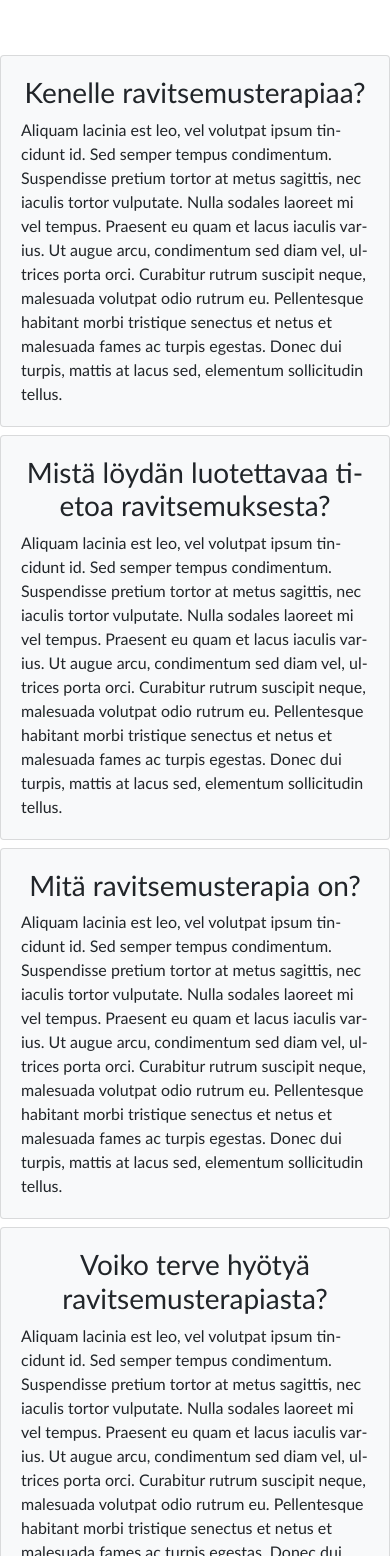
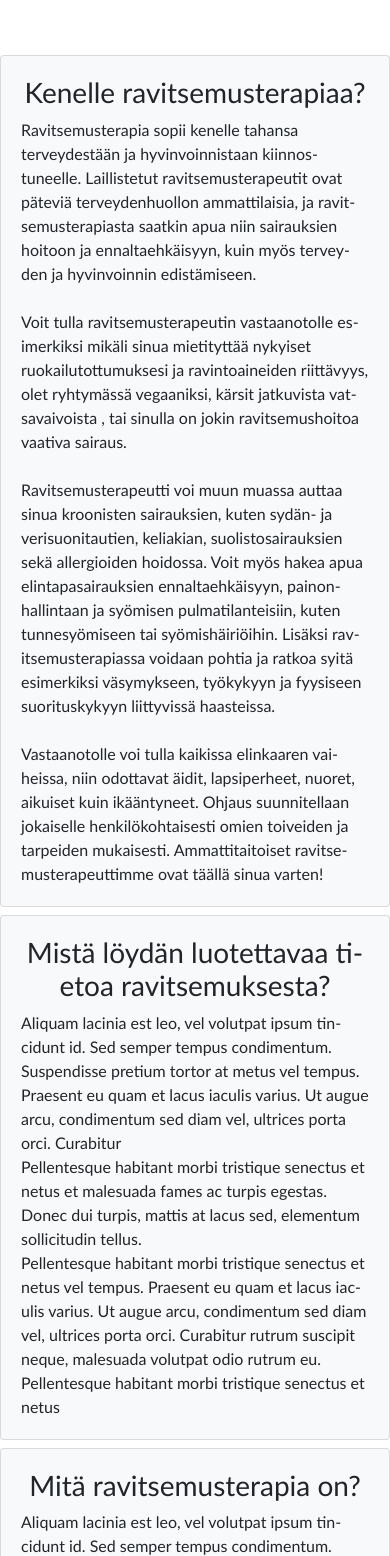
Before and after one commit to azp69/terapeutti_front, a React (Create React App) app: page /miksi in a window 390 px wide. Shown: the part 1672-3228 px from the top of the page. Built offline with nearby package versions, Linux system fonts and the light colour scheme.

Commit message:
Lisätty pari tekstiä

```diff
--- a/src/components/contact.jsx
+++ b/src/components/contact.jsx
@@ -14,18 +14,18 @@ export default function Contact() {
 				<h1>Tutustutaan!</h1>
 			</div>
 			<div className="col-sm-12 col-md-4 text-center">
-				<p>Matti Meikäläinen</p>
-				<p>matti@meikalainen.fi</p>
+				<p>Reetta Eerikäinen</p>
+				<p>reettaee@student.uef.fi</p>
+				<p>044 295 5552</p>
+			</div>
+			<div className="col-sm-12 col-md-4 text-center">
+				<p>Eevi Peltola</p>
+				<p>eevip@student.uef.fi</p>
 				<p>050-123123123</p>
 			</div>
 			<div className="col-sm-12 col-md-4 text-center">
-				<p>Matti Meikäläinen</p>
-				<p>matti@meikalainen.fi</p>
-				<p>050-123123123</p>
-			</div>
-			<div className="col-sm-12 col-md-4 text-center">
-				<p>Matti Meikäläinen</p>
-				<p>matti@meikalainen.fi</p>
+				<p>Jasmin Qvick</p>
+				<p>jasminq@studen.uef.fi</p>
 				<p>050-123123123</p>
 			</div>
 		</div>
--- a/src/components/whyTherapy.jsx
+++ b/src/components/whyTherapy.jsx
@@ -31,15 +31,35 @@ export default function WhyTherapy() {
 						<div className="card-body">
 							<h3 className="text-center">Kenelle ravitsemusterapiaa?</h3>
 							<div>
-								Aliquam lacinia est leo, vel volutpat ipsum tincidunt id. Sed
-								semper tempus condimentum. Suspendisse pretium tortor at metus
-								sagittis, nec iaculis tortor vulputate. Nulla sodales laoreet mi
-								vel tempus. Praesent eu quam et lacus iaculis varius. Ut augue
-								arcu, condimentum sed diam vel, ultrices porta orci. Curabitur
-								rutrum suscipit neque, malesuada volutpat odio rutrum eu.
-								Pellentesque habitant morbi tristique senectus et netus et
-								malesuada fames ac turpis egestas. Donec dui turpis, mattis at
-								lacus sed, elementum sollicitudin tellus.
+							<div>
+							Ravitsemusterapia sopii kenelle tahansa terveydestään ja hyvinvoinnistaan kiinnostuneelle.
+							 Laillistetut ravitsemusterapeutit ovat päteviä terveydenhuollon ammattilaisia,
+							  ja ravitsemusterapiasta saatkin apua niin sairauksien hoitoon ja ennaltaehkäisyyn,
+								 kuin myös terveyden ja hyvinvoinnin edistämiseen.
+							</div>
+							<br/>
+							<div>
+							Voit tulla ravitsemusterapeutin vastaanotolle esimerkiksi mikäli sinua mietityttää nykyiset
+							 ruokailutottumuksesi ja ravintoaineiden riittävyys,
+							  olet ryhtymässä vegaaniksi, kärsit jatkuvista vatsavaivoista
+								, tai sinulla on jokin ravitsemushoitoa vaativa sairaus.
+								</div>
+							<br/>
+								<div>
+							Ravitsemusterapeutti voi muun muassa auttaa sinua kroonisten sairauksien,
+							 kuten sydän- ja verisuonitautien, keliakian, suolistosairauksien sekä allergioiden hoidossa.
+							  Voit myös hakea apua elintapasairauksien ennaltaehkäisyyn, painonhallintaan ja syömisen
+								pulmatilanteisiin, kuten tunnesyömiseen tai syömishäiriöihin. Lisäksi ravitsemusterapiassa
+								 voidaan pohtia ja ratkoa syitä esimerkiksi väsymykseen, työkykyyn ja fyysiseen suorituskykyyn
+								  liittyvissä haasteissa.
+									</div>
+								<br/>
+									<div>
+							Vastaanotolle voi tulla kaikissa elinkaaren vaiheissa, niin odottavat äidit,
+							lapsiperheet, nuoret, aikuiset kuin ikääntyneet. Ohjaus suunnitellaan jokaiselle henkilökohtaisesti
+							 omien toiveiden ja tarpeiden mukaisesti. Ammattitaitoiset ravitsemusterapeuttimme
+							 ovat täällä sinua varten!
+							 	</div>
 							</div>
 						</div>
 					</div>
@@ -52,13 +72,19 @@ export default function WhyTherapy() {
 							<div>
 								Aliquam lacinia est leo, vel volutpat ipsum tincidunt id. Sed
 								semper tempus condimentum. Suspendisse pretium tortor at metus
-								sagittis, nec iaculis tortor vulputate. Nulla sodales laoreet mi
+								vel tempus. Praesent eu quam et lacus iaculis varius. Ut augue
+								arcu, condimentum sed diam vel, ultrices porta orci. Curabitur
+								<br/>
+								Pellentesque habitant morbi tristique senectus et netus et
+								malesuada fames ac turpis egestas. Donec dui turpis, mattis at
+								lacus sed, elementum sollicitudin tellus.
+							  <br/>
+								Pellentesque habitant morbi tristique senectus et netus
 								vel tempus. Praesent eu quam et lacus iaculis varius. Ut augue
 								arcu, condimentum sed diam vel, ultrices porta orci. Curabitur
 								rutrum suscipit neque, malesuada volutpat odio rutrum eu.
-								Pellentesque habitant morbi tristique senectus et netus et
-								malesuada fames ac turpis egestas. Donec dui turpis, mattis at
-								lacus sed, elementum sollicitudin tellus.
+								<br/>
+								Pellentesque habitant morbi tristique senectus et netus
 							</div>
 						</div>
 					</div>
@@ -67,6 +93,27 @@ export default function WhyTherapy() {
 						<div className="card-body">
 							<h3 className="text-center">Mitä ravitsemusterapia on?</h3>
 							<div>
+								Aliquam lacinia est leo, vel volutpat ipsum tincidunt id. Sed
+								semper tempus condimentum. Suspendisse pretium tortor at metus
+								sagittis, nec iaculis tortor vulputate. Nulla sodales laoreet mi
+								vel tempus. Praesent eu quam et lacus iaculis varius. Ut augue
+								arcu, condimentum sed diam vel, ultrices porta orci. Curabitur
+								rutrum suscipit neque, malesuada volutpat odio rutrum eu.
+								Pellentesque habitant morbi tristique senectus et netus et
+								malesuada fames ac turpis egestas. Donec dui turpis, mattis at
+								lacus sed, elementum sollicitudin tellus.
+
+								Aliquam lacinia est leo, vel volutpat ipsum tincidunt id. Sed
+								semper tempus condimentum. Suspendisse pretium tortor at metus
+								sagittis, nec iaculis tortor vulputate. Nulla sodales laoreet mi
+								vel tempus. Praesent eu quam et lacus iaculis varius. Ut augue
+								arcu, condimentum sed diam vel, ultrices porta orci. Curabitur
+								rutrum suscipit neque, malesuada volutpat odio rutrum eu.
+								Pellentesque habitant morbi tristique senectus et netus et
+								malesuada fames ac turpis egestas. Donec dui turpis, mattis at
+								lacus sed, elementum sollicitudin tellus.
+								lacus sed, elementum sollicitudin tellus.
+								<br/>
 								Aliquam lacinia est leo, vel volutpat ipsum tincidunt id. Sed
 								semper tempus condimentum. Suspendisse pretium tortor at metus
 								sagittis, nec iaculis tortor vulputate. Nulla sodales laoreet mi
@@ -86,15 +133,17 @@ export default function WhyTherapy() {
 								Voiko terve hyötyä ravitsemusterapiasta?
 							</h3>
 							<div>
-								Aliquam lacinia est leo, vel volutpat ipsum tincidunt id. Sed
-								semper tempus condimentum. Suspendisse pretium tortor at metus
-								sagittis, nec iaculis tortor vulputate. Nulla sodales laoreet mi
-								vel tempus. Praesent eu quam et lacus iaculis varius. Ut augue
-								arcu, condimentum sed diam vel, ultrices porta orci. Curabitur
-								rutrum suscipit neque, malesuada volutpat odio rutrum eu.
-								Pellentesque habitant morbi tristique senectus et netus et
-								malesuada fames ac turpis egestas. Donec dui turpis, mattis at
-								lacus sed, elementum sollicitudin tellus.
+									<div>
+										Voit tulla ravitsemusterapeutin vastaanotolle, vaikka sinulla ei olisi todettu mitään ravitsemushoitoa vaativaa sairautta! Terveyttä edistävät ruokailutottumukset ovat hyväksi meille kaikille. Niiden avulla voi pysyä terveenä ja säilyttää toimintakykysi mahdollisimman pitkään.
+									</div>
+									<br/>
+									<div>
+									Sairauksien ennaltaehkäisyn ja terveyden edistämisen lisäksi voit hyötyä ravitsemusterapiasta myös jos liikut paljon, noudatat kasvisruokavaliota, elät kiireistä elämää tai haluat varmistusta omille valinnoillesi.
+									</div>
+									<br/>
+									<div>
+									Terveellisestä ravitsemuksesta liikkuu nykypäivänä monenlaista tietoa, ja on ymmärrettävää, että informaatiotulvassa on vaikea tietää ketä uskoa. Laillistetulta ravitsemusterapeutilta saat luotettavia vastauksia sinua askarruttaviin kysymyksiin!
+									</div>
 							</div>
 						</div>
 					</div>
```
